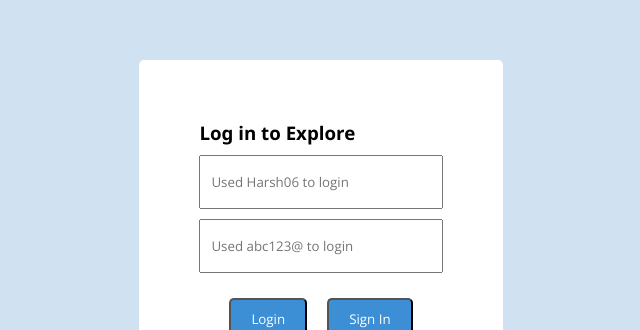
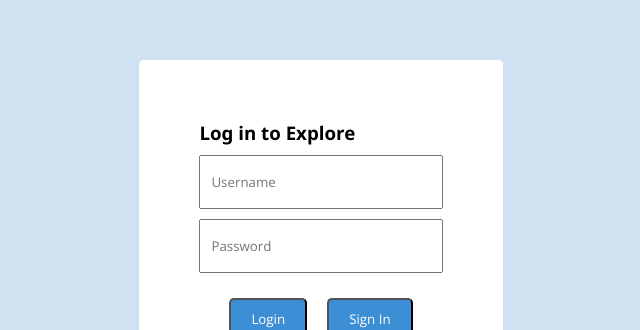
Before and after one commit to himanshu060301/BookingApp_Frontend, a React (Create React App) app: page / in a window 1280 px wide. Shown: the part 163-493 px from the top of the page, without its empty margins (319-959 px from the left). Built offline with nearby package versions, Linux system fonts and the light colour scheme.

Commit message:
placeholder change

```diff
--- a/src/pages/login/Login.jsx
+++ b/src/pages/login/Login.jsx
@@ -39,14 +39,14 @@ const Login = () => {
       <h3>Log in to Explore</h3>
         <input
           type="text"
-          placeholder="Used Harsh06 to login"
+          placeholder="Username"
           id="username"
           onChange={handleChange}
           className="lInput"
         />
         <input
           type="password"
-          placeholder="Used abc123@ to login"
+          placeholder="Password"
           id="password"
           onChange={handleChange}
           className="lInput"
```
